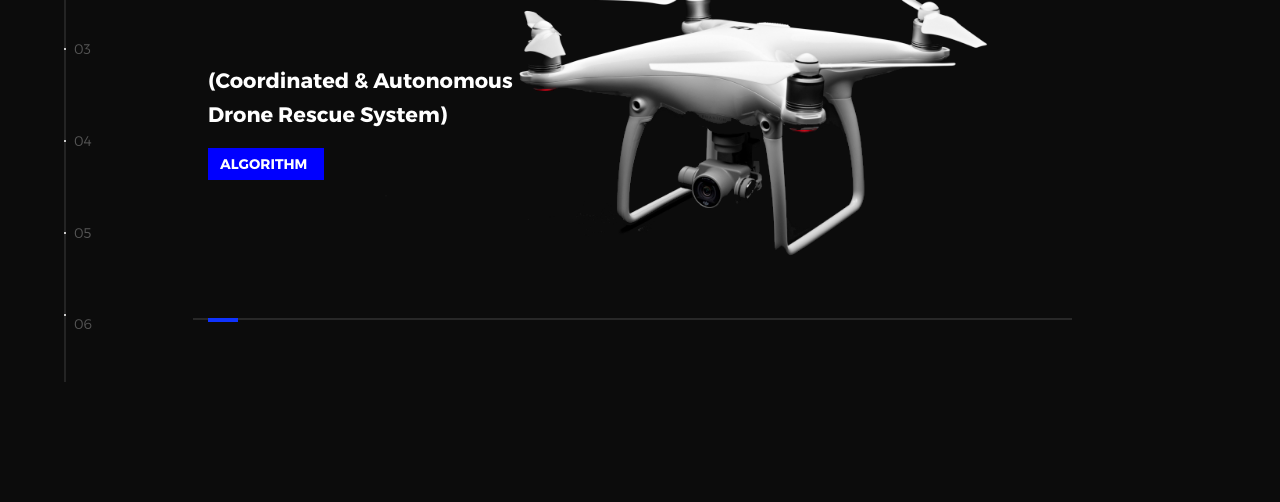
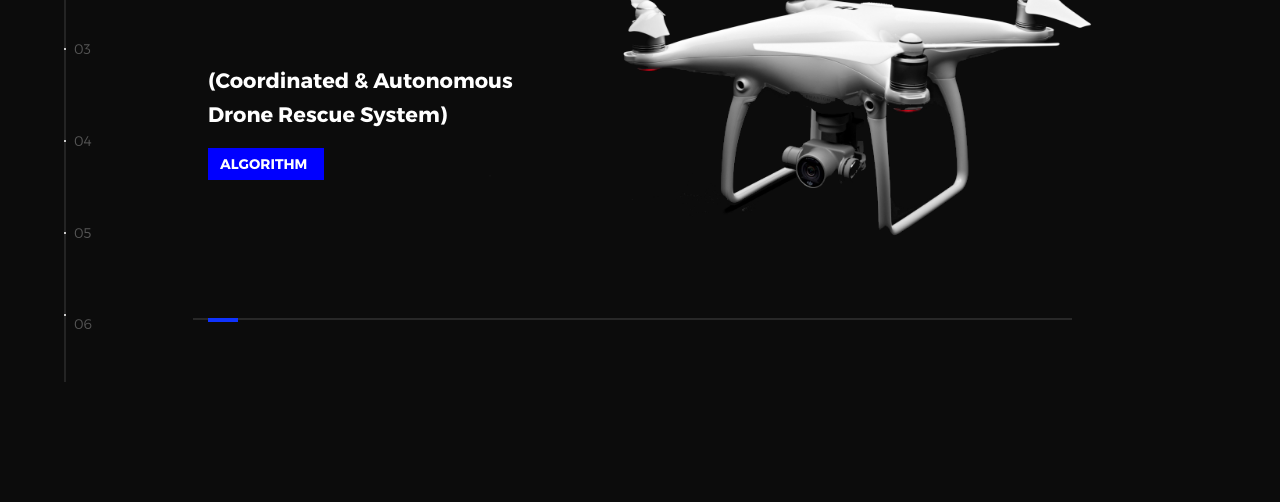
Before and after one commit to NishanthSubramanian/CADRS, a plain HTML site: page webapp/index.html in a window 1280 px wide. Shown: the part 298-800 px from the top of the page. Drawn offline with nearby package versions, Linux system fonts and the light colour scheme.

Commit message:
Created Web App

```diff
--- a/webapp/index.html
+++ b/webapp/index.html
@@ -53,8 +53,9 @@
                   <h1>CADRS </h1><br><h2>(Coordinated & Autonomous <br> Drone Rescue System)</h2>
                   <button class="cta" style="background-color: blue">Algorithm
                   </button>
-                  <img src="assets/img/lg.png" alt="Welcome" style="width:700px ">
+
                 </div>
+                <img src="assets/img/lg.png" alt="Welcome" style="width:50em;position: absolute; margin-left: 20em ">
                 <!-- <div class="intro--options">
                 <a href="#0">
                   <h3>Metiew &amp; Smith</h3>
```
